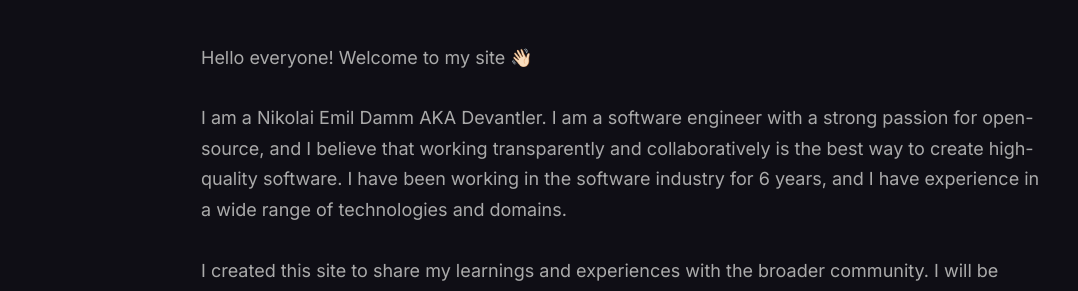
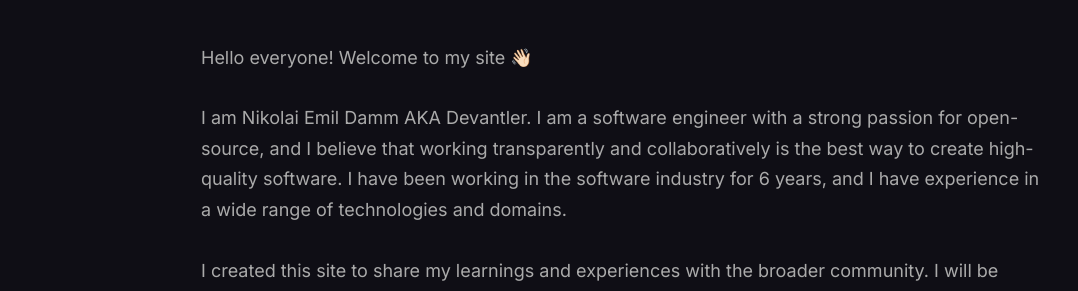
Before and after one commit to niem94/niem94, a Jekyll site: the page built from _posts/2024-07-24-welcome.md, in a window 1280 px wide and 900 px high, scrolled down 572 px. Shown: the part 153-444 px from the top of the window, without its empty margins (16-1094 px from the left). Built offline with Jekyll 4.4.1, drawn with Linux system fonts in a browser that asks for light colours; comment, search, counter and statistics services are not loaded.

Commit message:
fix typo

```diff
--- a/_posts/2024-07-24-welcome.md
+++ b/_posts/2024-07-24-welcome.md
@@ -7,7 +7,7 @@ image: 'assets/images/author.png'
 
 Hello everyone! Welcome to my site 👋🏻
 
-I am a Nikolai Emil Damm AKA Devantler. I am a software engineer with a strong passion for open-source, and I believe that working transparently and collaboratively is the best way to create high-quality software. I have been working in the software industry for 6 years, and I have experience in a wide range of technologies and domains.
+I am Nikolai Emil Damm AKA Devantler. I am a software engineer with a strong passion for open-source, and I believe that working transparently and collaboratively is the best way to create high-quality software. I have been working in the software industry for 6 years, and I have experience in a wide range of technologies and domains.
 
 I created this site to share my learnings and experiences with the broader community. I will be writing about software development, open-source, cloud computing, and other topics that I find interesting. I hope that you find my posts useful and informative, and I welcome any feedback or suggestions that you may have. You can leave a comment in the comment section for a post, or reach me anonymously through the contact form on [contact me](/contact).
 
```
